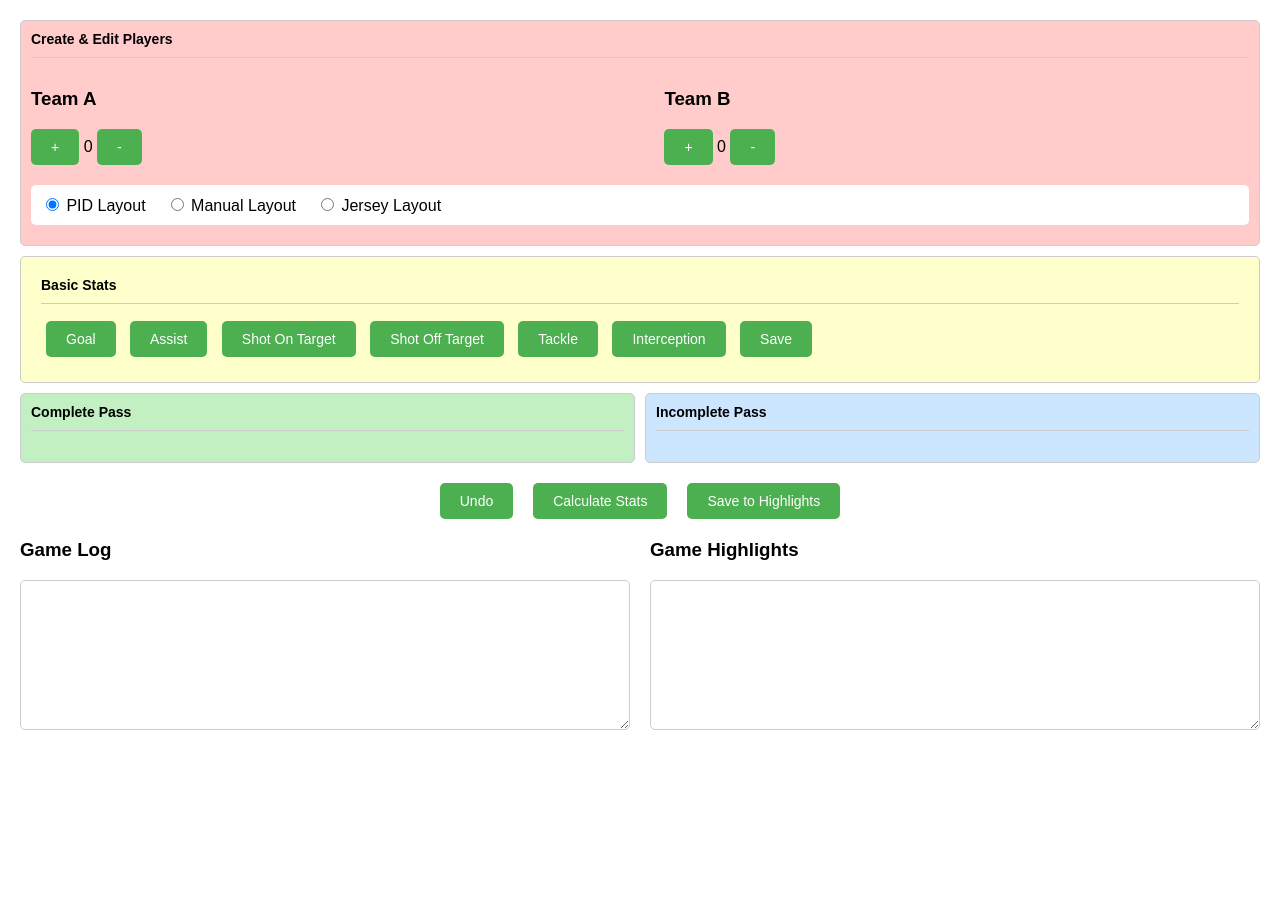
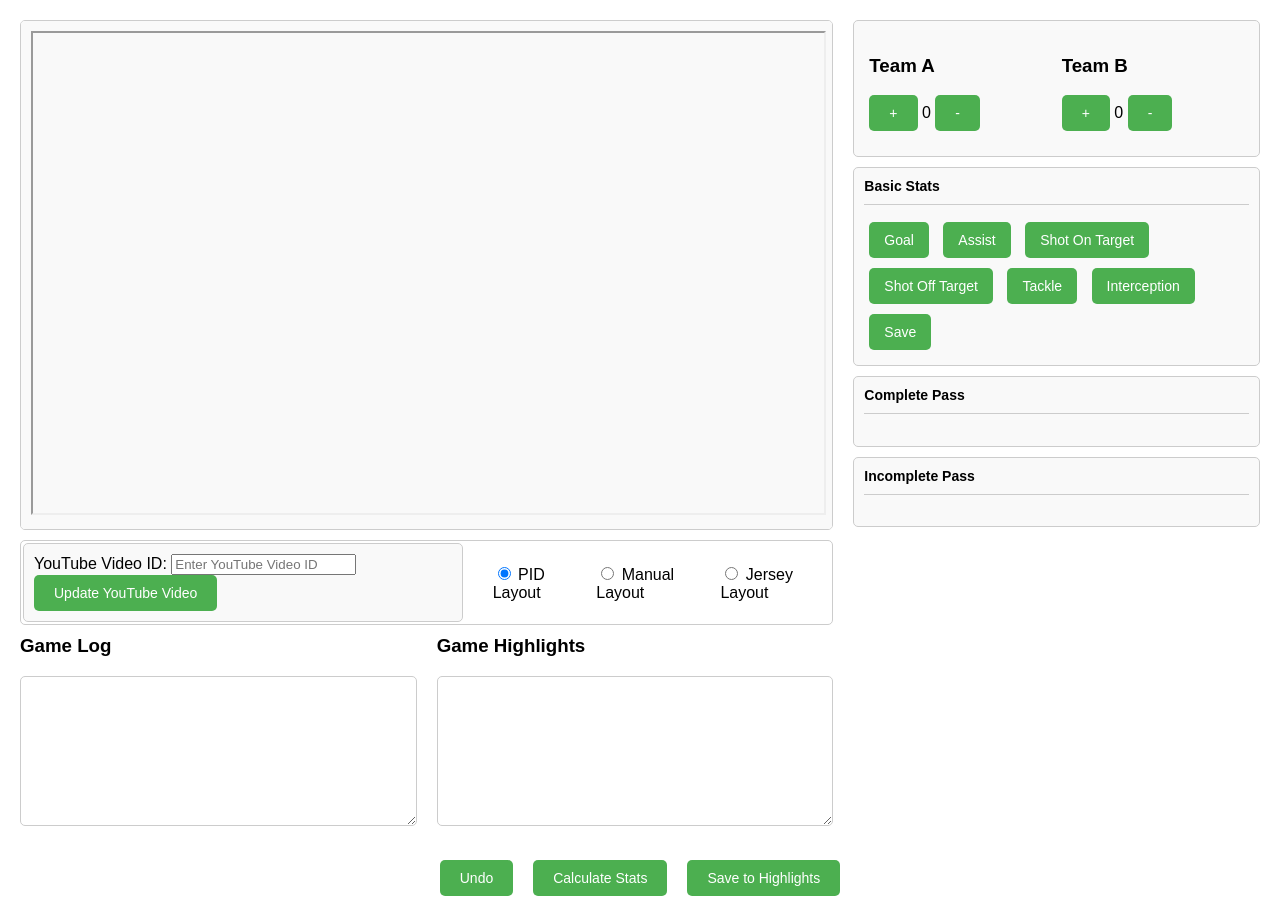
Before and after one commit to sidraheja/Logger, a plain HTML site: page index.html in a window 1280 px wide. Before the commit the page ends 800 px from the top, so only its background shows below. Drawn offline with Linux system fonts and the light colour scheme.

Commit message:
Add files via upload

```diff
--- a/index.html
+++ b/index.html
@@ -8,8 +8,46 @@
 </head>
 <body>
     <div class="football-tagging-tool">
+        <div class="main-container">
+            <section class="area video-player">
+                <iframe id="matchVideoPlayer" src="" width="100%" height="480" allow="autoplay"></iframe>
+            </section>
+            <section class="area meta-data">
+                <div class="input-layout-container">
+                    <div class="input-container">
+                        <div class="video-control">
+                            <label for="youtubeVideoIdInput">YouTube Video ID:</label>
+                            <input type="text" id="youtubeVideoIdInput" placeholder="Enter YouTube Video ID">
+                            <button id="updateYoutubeVideoButton">Update YouTube Video</button>
+                        </div>
+                    </div>
+                    <div class="layout-controls">
+                        <label>
+                            <input type="radio" name="layout" value="pid" checked> PID Layout
+                        </label>
+                        <label>
+                            <input type="radio" name="layout" value="manual"> Manual Layout
+                        </label>
+                        <label>
+                            <input type="radio" name="layout" value="jersey"> Jersey Layout
+                        </label>
+                    </div>
+                </div>
+            </section>
+            <div class="text-box-container">
+                <div class="text-box">
+                    <h3>Game Log</h3>
+                    <textarea id="gameLogTextBox" readonly></textarea>
+                </div>
+                <div class="text-box">
+                    <h3>Game Highlights</h3>
+                    <textarea id="gameHighlightsTextBox" readonly></textarea>
+                </div>
+            </div>
+        </div>
+
+        <div class="sidebar-container">
             <section class="area create-players">
-            <h2>Create & Edit Players</h2>
                 <div class="team-section-container">
                     <div class="team-section team-a">
                         <div class="team-header">
@@ -32,18 +70,6 @@
                             </div>
                         </div>
                         <div id="teamBPlayerButtons" class="player-buttons-container"></div>
-                </div>
-            </div>
-            <div class="layout-controls">
-                <label>
-                    <input type="radio" name="layout" value="pid" checked> PID Layout
-                </label>
-                <label>
-                    <input type="radio" name="layout" value="manual"> Manual Layout
-                </label>
-                <label>
-                    <input type="radio" name="layout" value="jersey"> Jersey Layout
-                </label>
                     </div>
             </section>
 
@@ -69,23 +95,13 @@
                 <div class="player-buttons-container team-a-pass"></div>
                 <div class="player-buttons-container team-b-pass"></div>
             </section>
+        </div>
+    </div>
 
     <div class="button-container">
         <button id="undoButton">Undo</button>
         <button id="calculateStats">Calculate Stats</button>
         <button id="saveToHighlightsButton">Save to Highlights</button>
-        </div>
-
-        <div class="text-box-container">
-            <div class="text-box">
-                <h3>Game Log</h3>
-                <textarea id="gameLogTextBox" readonly></textarea>
-            </div>
-            <div class="text-box">
-                <h3>Game Highlights</h3>
-                <textarea id="gameHighlightsTextBox" readonly></textarea>
-            </div>
-        </div>
     </div>
 
     <div id="popup" class="popup">
--- a/script.js
+++ b/script.js
@@ -31,6 +31,11 @@ const popup = document.getElementById('popup');
 const playerEditPopup = document.getElementById('playerEditPopup');
 const layoutControls = document.querySelectorAll('input[name="layout"]');
 
+const matchVideoPlayer = document.getElementById('matchVideoPlayer');
+const videoIdInput = document.getElementById('videoIdInput');
+const youtubeVideoIdInput = document.getElementById('youtubeVideoIdInput');
+const updateYoutubeVideoButton = document.getElementById('updateYoutubeVideoButton');
+
 gameLogTextBox.removeAttribute('readonly');
 gameHighlightsTextBox.removeAttribute('readonly');
 
@@ -39,8 +44,6 @@ addTeamAPlayerButton.addEventListener('click', () => addPlayer('teamA'));
 addTeamBPlayerButton.addEventListener('click', () => addPlayer('teamB'));
 removeTeamAPlayerButton.addEventListener('click', () => removePlayer('teamA'));
 removeTeamBPlayerButton.addEventListener('click', () => removePlayer('teamB'));
-// document.getElementById('createPlayers').addEventListener('click', createPlayers);
-// document.getElementById('markAsOpposition').addEventListener('click', markAsOpposition);
 document.getElementById('undoButton').addEventListener('click', undoAction);
 document.getElementById('saveToHighlightsButton').addEventListener('click', showHighlightsPopup);
 document.getElementById('calculateStats').addEventListener('click', calculateStats);
@@ -286,19 +289,6 @@ function logAction(action, uniqueId) {
     copyToClipboard();
 }
 
-// Helper function to get player display text based on current layout
-function getPlayerDisplayText(uniqueId) {
-    const details = playerDetailsMap.get(uniqueId);
-    switch (state.currentLayout) {
-        case 'manual':
-            return details.manualId;
-        case 'jersey':
-            return details.jerseyId;
-        default:
-            return details.playerId;
-    }
-}
-
 // Undo last action
 function undoAction() {
     if (actionLog.length > 0) {
@@ -326,21 +316,6 @@ function copyToClipboard() {
     });
 }
 
-// Create player checkboxes for highlights
-function createPlayerCheckboxes() {
-    const playerIds = [...state.teamA, ...state.teamB];
-    return playerIds.map(uniqueId => {
-        const details = playerDetailsMap.get(uniqueId);
-        const displayText = getPlayerDisplayText(uniqueId);
-        return `
-            <div>
-                <input type="checkbox" id="player_${uniqueId}" class="player-checkbox" data-unique-id="${uniqueId}">
-                <label for="player_${uniqueId}">${displayText}</label>
-            </div>
-        `;
-    }).join('');
-}
-
 // Show highlights popup
 function showHighlightsPopup() {
     const content = `
@@ -358,9 +333,6 @@ function showHighlightsPopup() {
                 <div class="form-group">
                     <label for="notes">Notes:</label>
                     <textarea id="notes" placeholder="Enter notes"></textarea>
-                </div>
-                <div class="highlights-players">
-                    ${createPlayerCheckboxes()}
                 </div>
                 <div class="popup-buttons">
                     <button id="cancelHighlights">Close</button>
@@ -381,13 +353,8 @@ function showHighlightsPopup() {
         const startTimestamp = document.getElementById('startTimestamp').value;
         const endTimestamp = document.getElementById('endTimestamp').value;
         const notes = document.getElementById('notes').value;
-        const selectedPlayers = Array.from(document.querySelectorAll('.player-checkbox:checked'))
-            .map(checkbox => {
-                const uniqueId = checkbox.dataset.uniqueId;
-                return getPlayerDisplayText(uniqueId);
-            });
 
-        const highlightEntry = `Inpoint: ${startTimestamp}\nOutpoint: ${endTimestamp}\nNotes: ${notes}\nPlayers selected: ${selectedPlayers.join(', ')}`;
+        const highlightEntry = `Inpoint: ${startTimestamp}\nOutpoint: ${endTimestamp}\nNotes: ${notes}`;
         gameHighlightsTextBox.value += (gameHighlightsTextBox.value ? '\n\n' : '') + highlightEntry;
         popup.style.display = 'none';
         showGreenTick();
@@ -581,3 +548,13 @@ function downloadStatsAsExcel() {
     downloadLink.click();
     document.body.removeChild(downloadLink);
 }
+
+document.getElementById('updateVideoButton');
+updateYoutubeVideoButton.addEventListener('click', () => {
+    const youtubeVideoId = youtubeVideoIdInput.value.trim();
+    if (youtubeVideoId) {
+        matchVideoPlayer.src = `https://www.youtube.com/embed/${youtubeVideoId}`;
+    } else {
+        alert('Please enter a valid YouTube video ID');
+    }
+});
--- a/styles.css
+++ b/styles.css
@@ -4,17 +4,53 @@ body {
     font-family: Arial, sans-serif;
 }
 
+.main-container {
+    flex: 2; /* Larger space for the video player */
+    display: flex;
+    flex-direction: column;
+    gap: 10px;
+}
+
+.sidebar-container {
+    flex: 1; /* Smaller space for the sidebar */
+    display: flex;
+    flex-direction: column;
+    gap: 10px; /* Removed padding between sections */
+}
+
+.input-container {
+    padding: 10px;
+    border: 1px solid #ccc;
+    border-radius: 5px;
+    background-color: #f9f9f9;
+}
+
+.layout-controls {
+    display: flex;
+    gap: 20px;
+    margin: 10px 0;
+    padding: 10px;
+    background-color: #fff;
+    border-radius: 5px;
+}
+
+.video-player {
+    padding: 10px;
+    border: 1px solid #ccc;
+    border-radius: 5px;
+    background-color: #f9f9f9;
+}
+
 .football-tagging-tool {
-    display: grid;
-    grid-template-columns: repeat(2, 1fr);
-    gap: 10px;
+    display: flex;
+    gap: 20px;
     padding: 20px;
     box-sizing: border-box;
 }
 
 .area {
     border: 1px solid #ccc;
-    padding: 10px;
+    padding: 2px;
     border-radius: 5px;
     overflow: auto;
 }
@@ -31,6 +67,7 @@ body {
     background-color: #ffcccb;
     display: flex;
     flex-direction: column;
+    padding: 5px; /* Reduced padding */
 }
 
 .create-players .team-section-container {
@@ -43,6 +80,7 @@ body {
     flex-basis: 48%;
     display: flex;
     flex-direction: column;
+    padding: 5px; /* Reduced padding */
 }
 
 .complete-pass {
@@ -58,12 +96,12 @@ body {
 .basic-stats {
     grid-column: 1 / span 2;
     background-color: #ffffcc;
-    padding: 20px;
+    padding: 10px;
 }
 
 .basic-stats button {
     margin: 5px;
-    padding: 10px 20px;
+    padding: 10px 15px;
 }
 
 .player-input {
@@ -71,15 +109,6 @@ body {
     gap: 10px;
     margin-bottom: 10px;
     align-items: center;
-}
-
-.layout-controls {
-    display: flex;
-    gap: 20px;
-    margin: 10px 0;
-    padding: 10px;
-    background-color: #fff;
-    border-radius: 5px;
 }
 
 .player-buttons-container {
@@ -429,3 +458,27 @@ button:hover {
 .download-button:hover {
     background-color: #45a049;
 }
+
+.input-layout-container {
+    display: flex;
+    gap: 20px; /* Adjust as needed for spacing */
+    align-items: center;
+}
+
+
+.input-container,
+.video-player,
+.create-players,
+.basic-stats,
+.complete-pass,
+.incomplete-pass {
+    padding: 10px;
+    border: 1px solid #ccc;
+    border-radius: 5px;
+    background-color: #f9f9f9;
+}
+
+/* Update for areas inside sidebar */
+.area {
+    margin-bottom: 0;
+}
```
Lines whose indentation alone changed are shown as unchanged.
